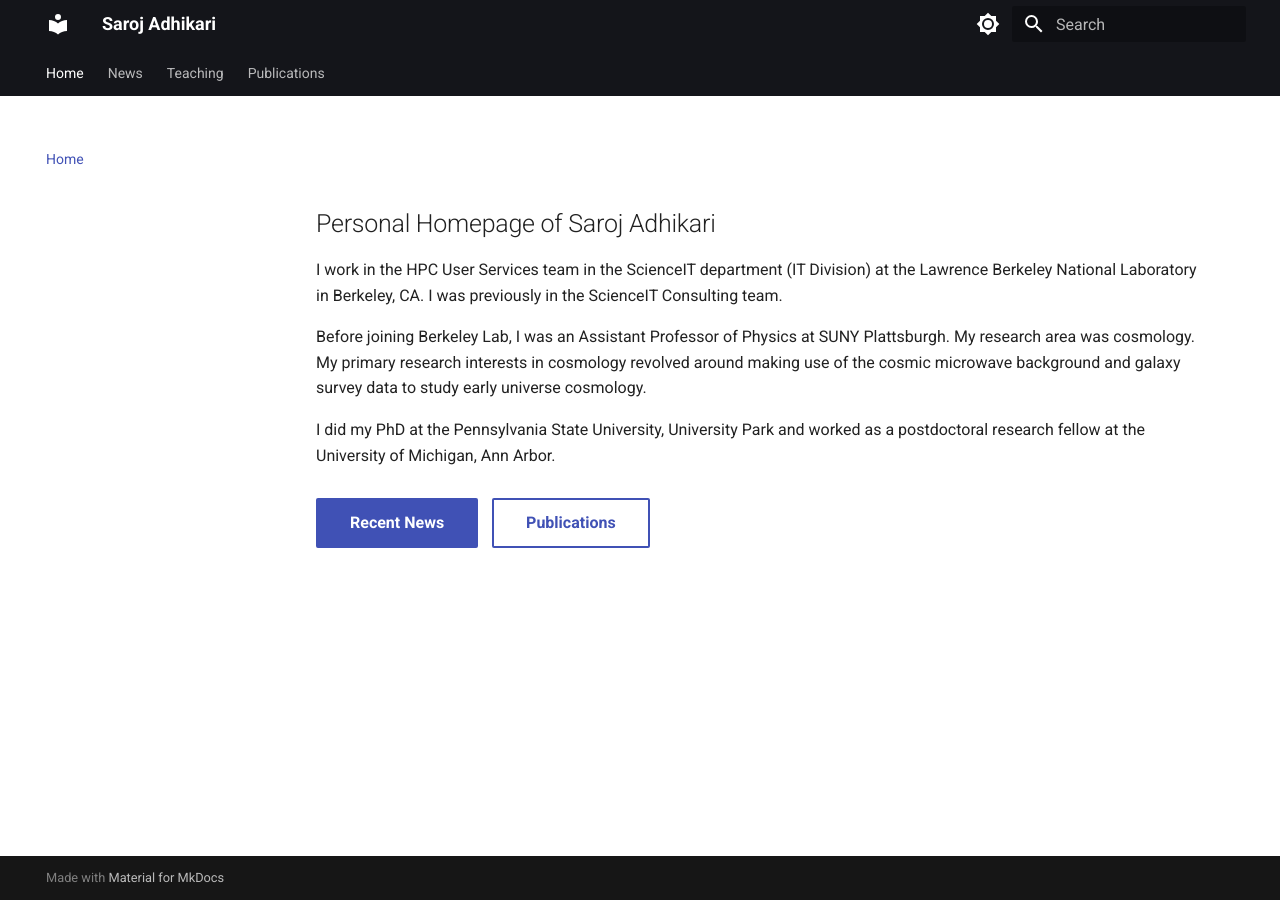
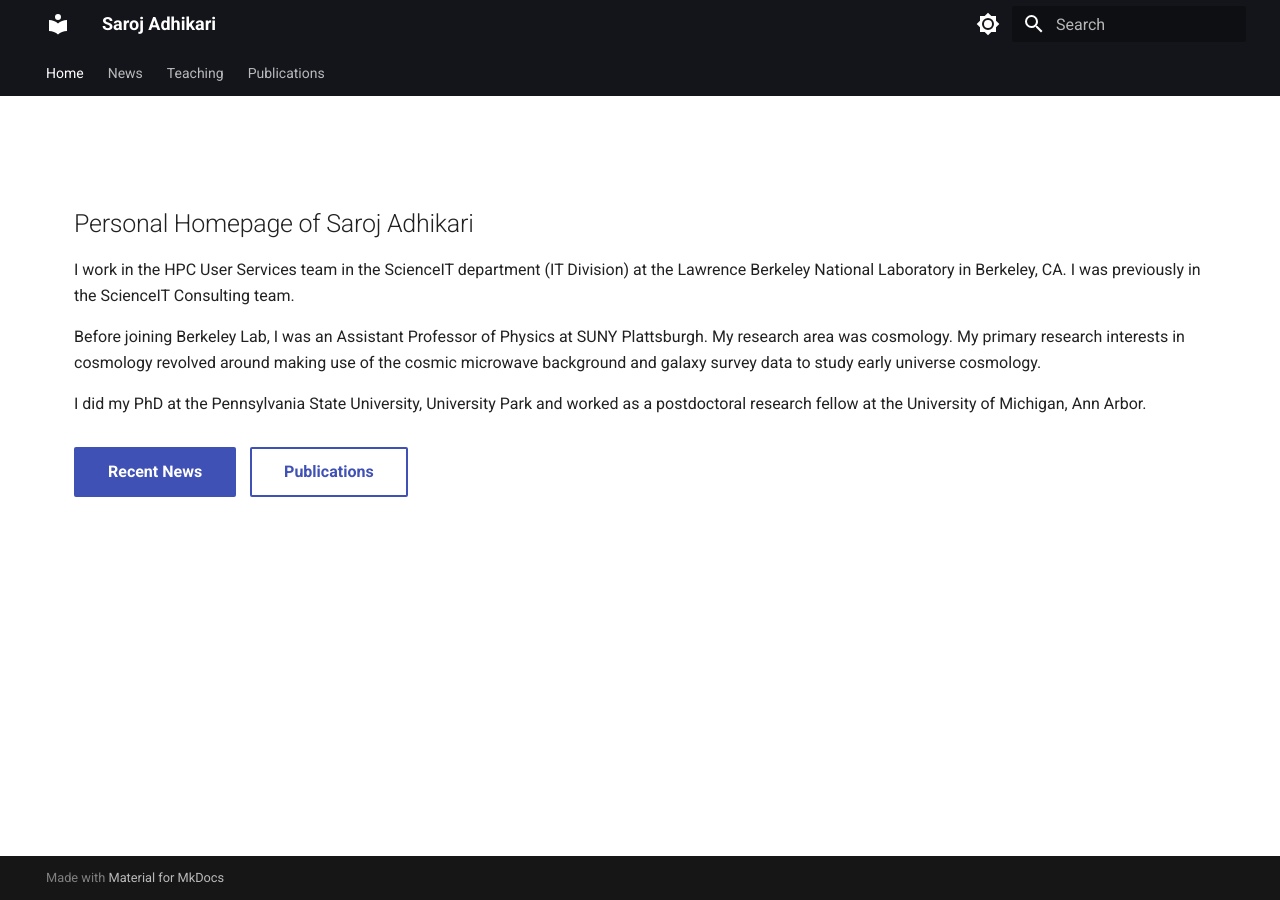
Before and after one commit to sarojadhikari/sarojadhikari.github.io, an MkDocs documentation site: the page built from docs/index.md, in a window 1280 px wide. Built offline with MkDocs 1.6.1 and Material for MkDocs 9.7.7, drawn with Linux system fonts in a browser that asks for light colours.

Commit message:
Hide left navigation sidebar to remove whitespace on all pages
Co-authored-by: sarojadhikari <16859170+sarojadhikari@users.noreply.github.com>

```diff
--- a/docs/assets/stylesheets/extra.css
+++ b/docs/assets/stylesheets/extra.css
@@ -8,6 +8,18 @@
 /* Hide the "On this page" sidebar */
 .md-sidebar--secondary {
     display: none !important;
+}
+
+/* Hide the primary (left) navigation sidebar since we only have top-level pages */
+.md-sidebar--primary {
+    display: none !important;
+}
+
+/* Expand content to use full width when sidebar is hidden */
+@media screen and (min-width: 76.25em) {
+    .md-sidebar--primary ~ .md-content {
+        margin-left: 0;
+    }
 }
 
 .homepage-container {
```
